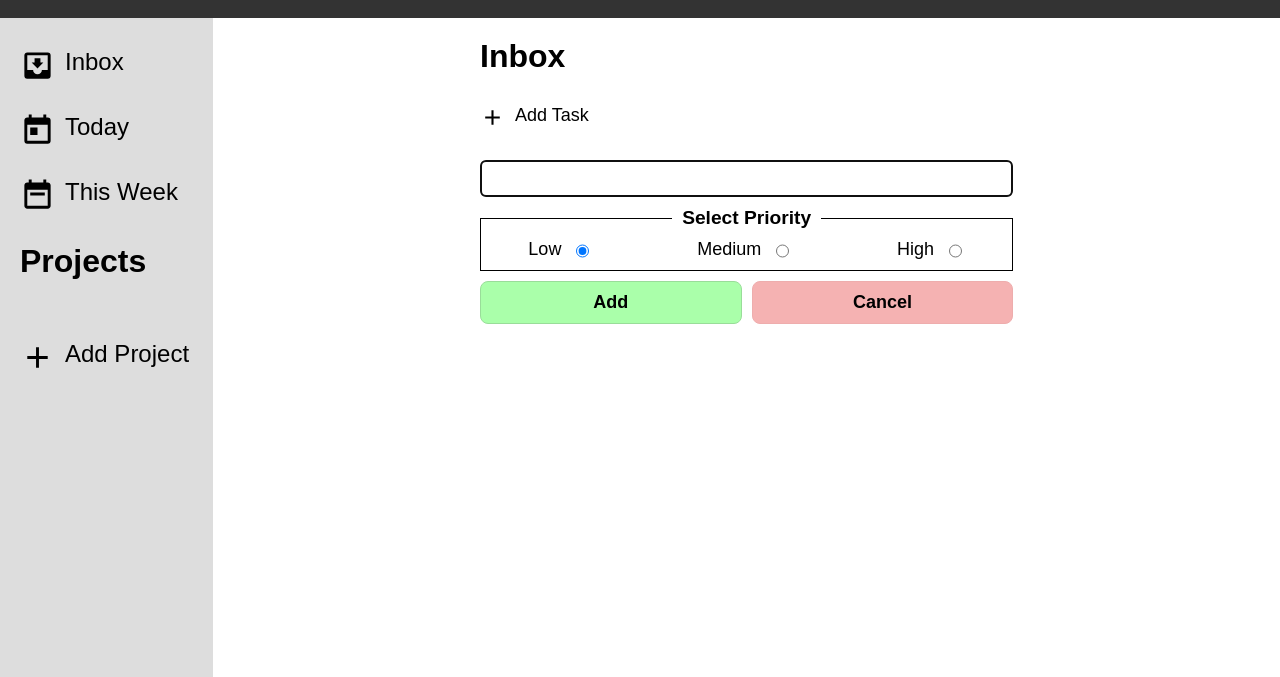
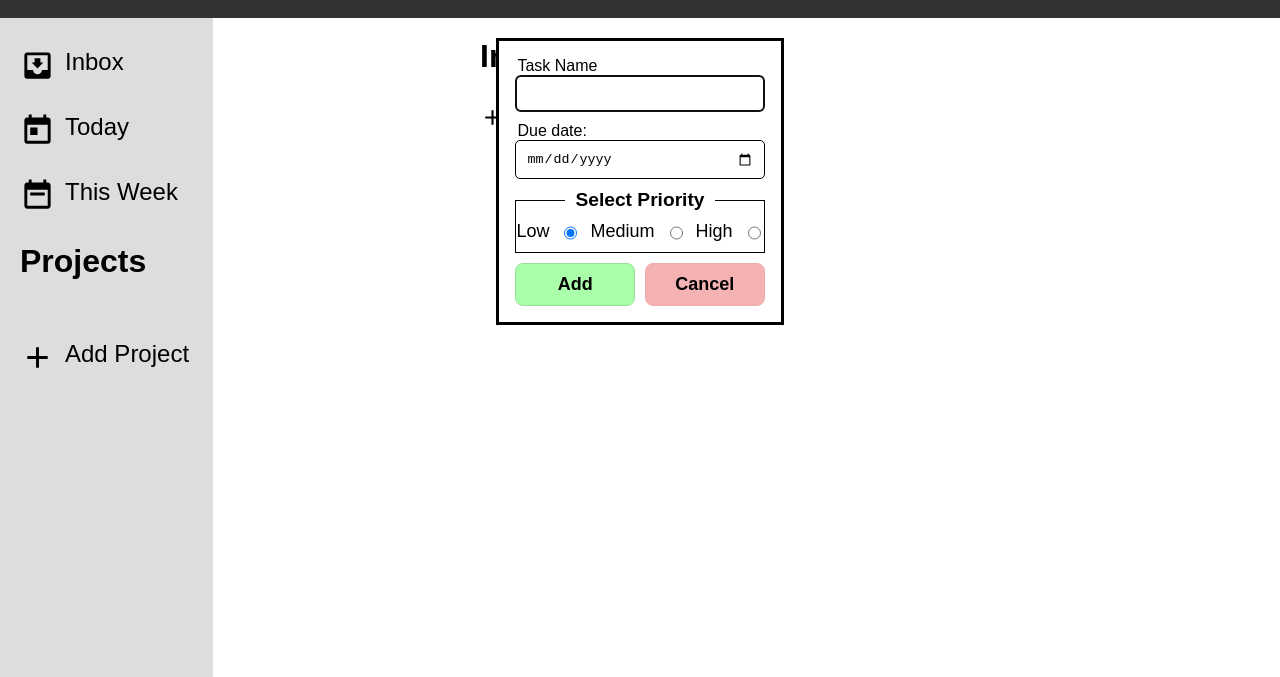
Before and after one commit to SanishPoudel/todo-list, a website built with webpack: page src/template.html in a window 1280 px wide. Both pictures are taken after a click on the button "Add Task". Shown: the part 62-739 px from the top of the page. Built offline with nearby package versions, Linux system fonts and the light colour scheme.

Commit message:
changed the div with dialog and added date input

```diff
--- a/src/template.html
+++ b/src/template.html
@@ -39,10 +39,16 @@
             <div class="title">Inbox</div>
             <div class="todoSection"></div>
             <button class="task options"><img class="btn icon" src="./images/plus.svg" alt="add icon">Add Task</button>
-            <div class="inputTask">
+            <dialog class="inputTask">
                 <form>
                     <fieldset>
+                        <legend>Task Name</legend>
                         <input class="todoEntry" type="text">
+                    </fieldset>
+
+                    <fieldset>
+                        <legend>Due date:</legend>
+                        <input class="date" type="date">
                     </fieldset>
 
                     <fieldset class="radioButtons">
@@ -72,7 +78,7 @@
                     </fieldset>
 
                 </form>
-            </div>
+            </dialog>
         </div>
 
     </div>
```
